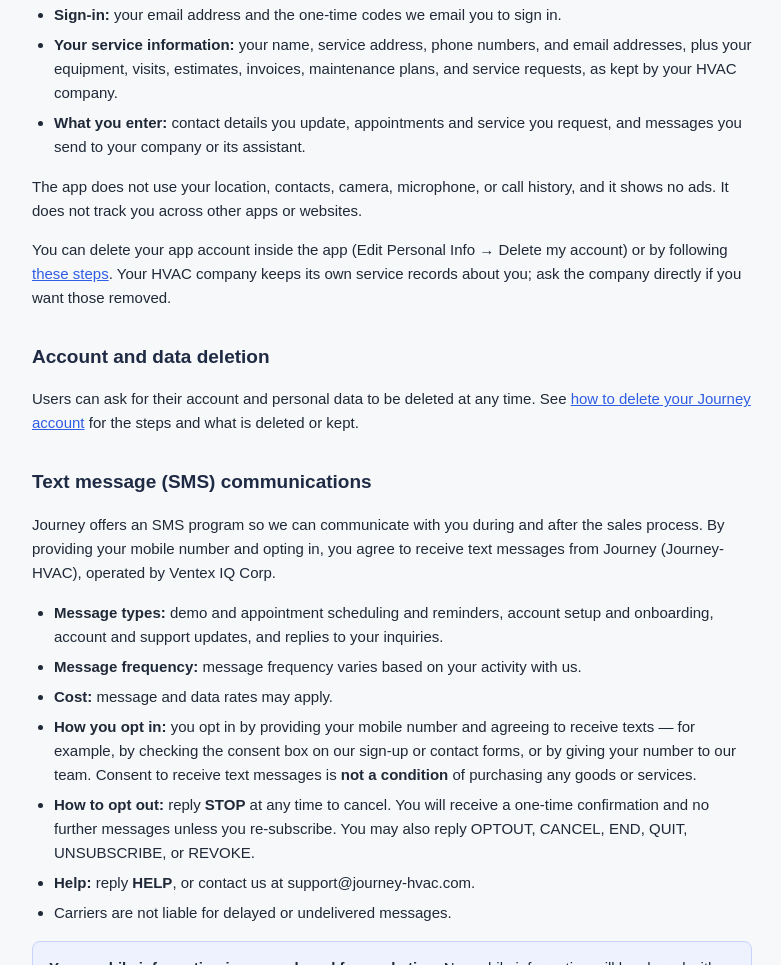
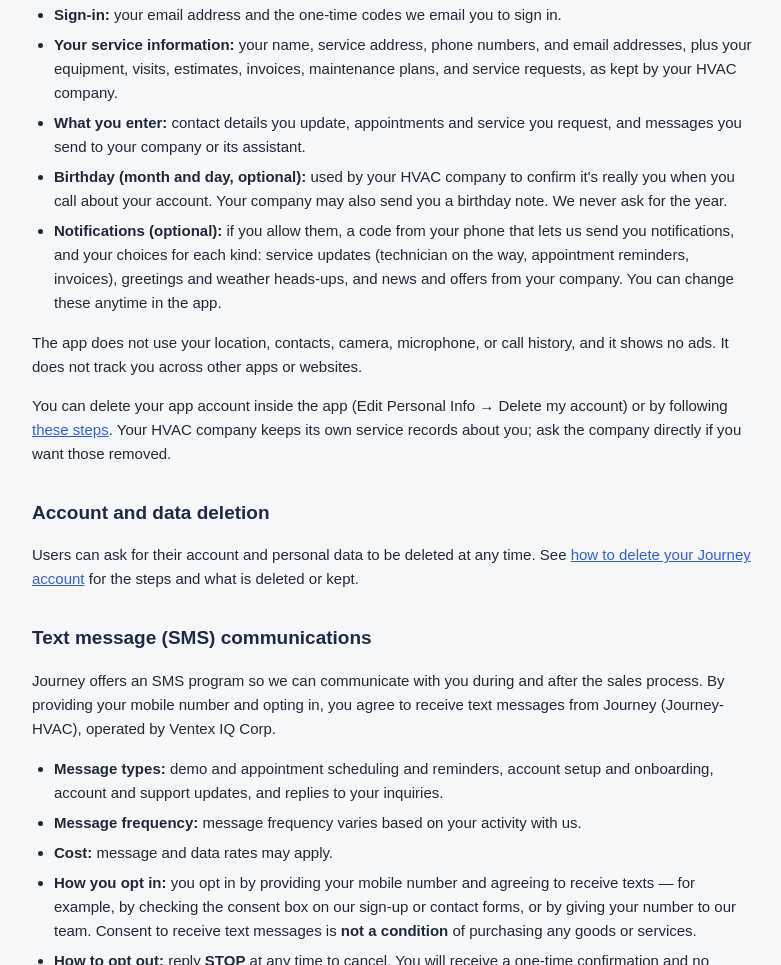
Before and after one commit to lloydinocala/journey-landing, a plain HTML site: page privacy.html in a window 1280 px wide. Shown: the part 1674-2639 px from the top of the page, without its empty margins (248-1029 px from the left). Drawn offline with Linux system fonts and the light colour scheme.

Commit message:
filed app edits

```diff
--- a/privacy.html
+++ b/privacy.html
@@ -90,6 +90,13 @@
     as kept by your HVAC company.</li>
     <li><strong>What you enter:</strong> contact details you update, appointments and service you request,
     and messages you send to your company or its assistant.</li>
+    <li><strong>Birthday (month and day, optional):</strong> used by your HVAC company to confirm it's really
+    you when you call about your account. Your company may also send you a birthday note. We never ask for
+    the year.</li>
+    <li><strong>Notifications (optional):</strong> if you allow them, a code from your phone that lets us send
+    you notifications, and your choices for each kind: service updates (technician on the way, appointment
+    reminders, invoices), greetings and weather heads-ups, and news and offers from your company. You can
+    change these anytime in the app.</li>
   </ul>
   <p>The app does not use your location, contacts, camera, microphone, or call history, and it shows no
   ads. It does not track you across other apps or websites.</p>
```
